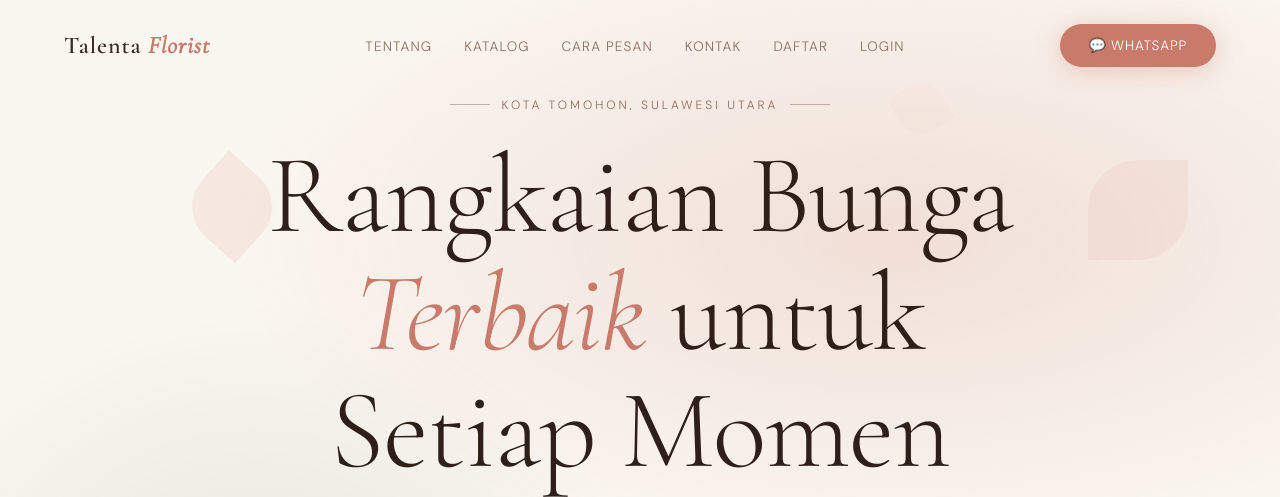
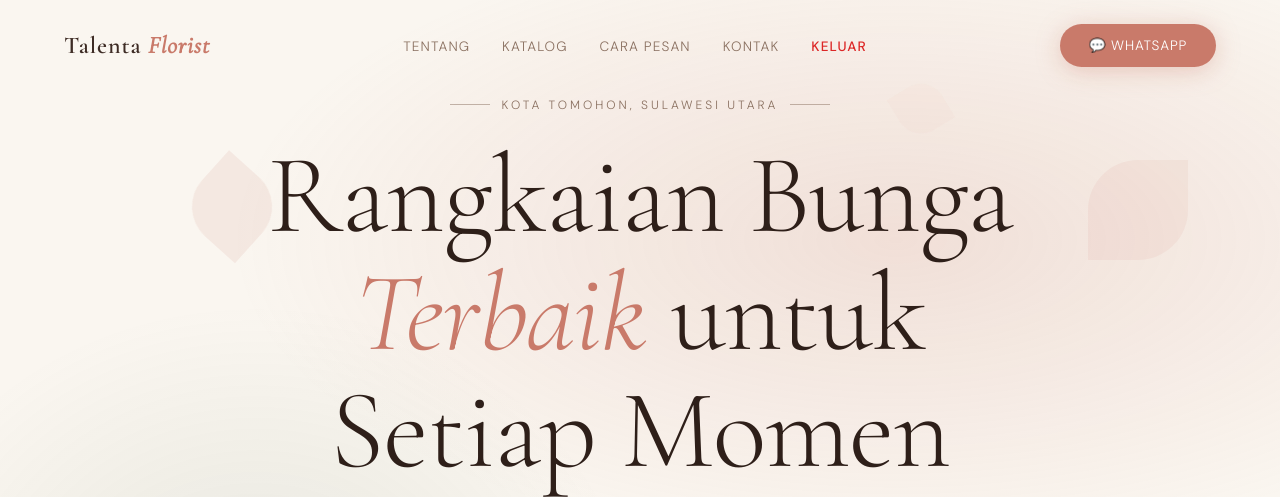
Before and after one commit to KristianAji/talenta-florist, a PHP site: page /talenta-florist/ in a window 1280 px wide. Shown: the top 497 px of the page. Run offline with PHP 8.4, Linux system fonts and the light colour scheme; a user stored in the database is signed in; data that the repository does not hold is empty.

Commit message:
Update index.php

```diff
--- a/index.php
+++ b/index.php
@@ -122,8 +122,7 @@ $active_nav = '';
         <li><a href="katalog.php">Katalog</a></li>
         <li><a href="pesan.php">Cara Pesan</a></li>
         <li><a href="kontak.php">Kontak</a></li>
-        <li><a href="register.php">Daftar</a></li>
-        <li><a href="login.php">Login</a></li>
+        <li><a href="logout.php" style="color: #dc2626; font-weight: 500;">Keluar</a></li>
       </ul>
         <a class="btn btn-primary" href="https://wa.me/6285233608339" target="_blank">💬 WhatsApp</a>
       </nav>
```
